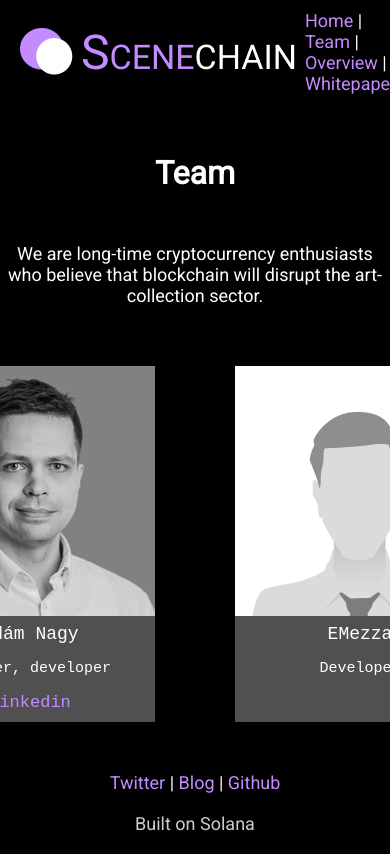
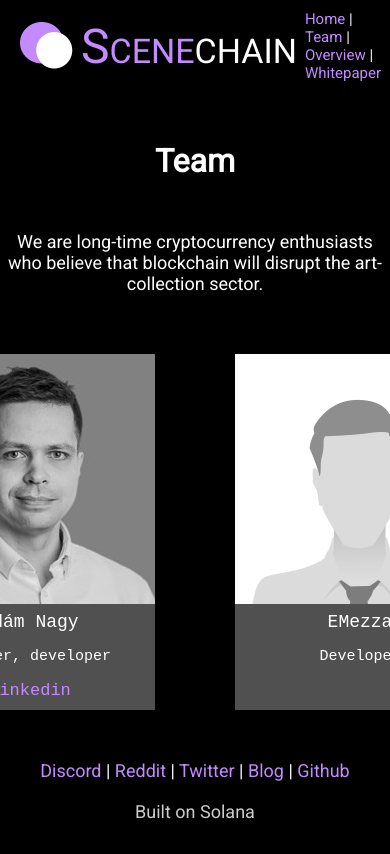
Before and after one commit to scenechain/website, a plain HTML site: page public/team.html in a window 390 px wide. Shown: the top 854 px of the page. Drawn offline with Linux system fonts and the light colour scheme.

Commit message:
favicon, discord link, reddit, mobile layout improvement of navigation bar

```diff
--- a/public/index.html
+++ b/public/index.html
@@ -4,6 +4,7 @@
 <title>Scenechain</title>
 <meta http-equiv="Content-Type" content="text/html; charset=utf-8" />
 <link rel="stylesheet" href="sc.css"/>
+<link rel="icon" type="image/png" href="favicon.png"/>
 </head>
 <body>
 
@@ -48,6 +49,7 @@
 	Read <a href="https://medium.com/scenechain/a-quick-introduction-to-scenechain-8051381c5030">this article</a> for an overview and the <a href="https://github.com/scenechain/docs/blob/main/whitepaper/scenechain_whitepaper.pdf">whitepaper</a> for more details
 	</div>
 	<div class="wide-item external-navigation">
+	<a href="https://discord.gg/6NMRH4KNG5">Discord</a> | <a href="https://www.reddit.com/r/scenechain/">Reddit</a> |
 	<a href="https://twitter.com/scenechain">Twitter</a> | <a href="https://medium.com/scenechain">Blog</a> | <a href="https://github.com/scenechain">Github</a>
 	</div>
 	<footer class="wide-item">
--- a/public/sc.css
+++ b/public/sc.css
@@ -91,6 +91,12 @@ a {
 	font-size: 18px;
 }
 
+@media only screen and (max-width: 768px) {
+	.navigation {
+		font-size: 15px;
+	}
+}
+
 a, .scene {
 	color: #C48AFF;
 }
--- a/public/team.html
+++ b/public/team.html
@@ -4,6 +4,7 @@
 <title>Scenechain - team</title>
 <meta http-equiv="Content-Type" content="text/html; charset=utf-8" />
 <link rel="stylesheet" href="sc.css"/>
+<link rel="icon" type="image/png" href="favicon.png"/>
 <style type="text/css">
 
 .team-members {
@@ -86,6 +87,7 @@ h1.wide-item {
 		</div>
 	</div>
 	<div class="wide-item external-navigation">
+	<a href="https://discord.gg/6NMRH4KNG5">Discord</a> | <a href="https://www.reddit.com/r/scenechain/">Reddit</a> |
 	<a href="https://twitter.com/scenechain">Twitter</a> | <a href="https://medium.com/scenechain">Blog</a> | <a href="https://github.com/scenechain">Github</a>
 	</div>
 	<footer class="wide-item">
```
Also changed, not shown: public/favicon.png (added).
